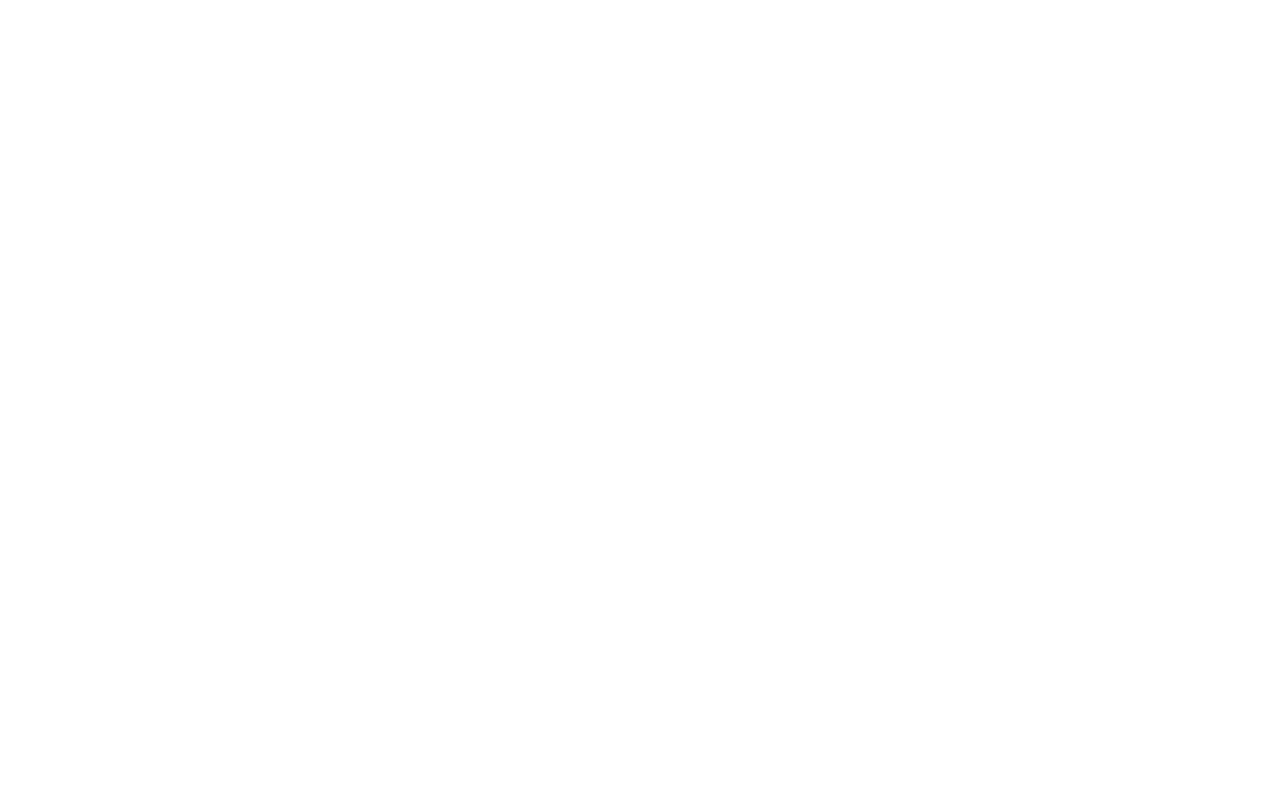
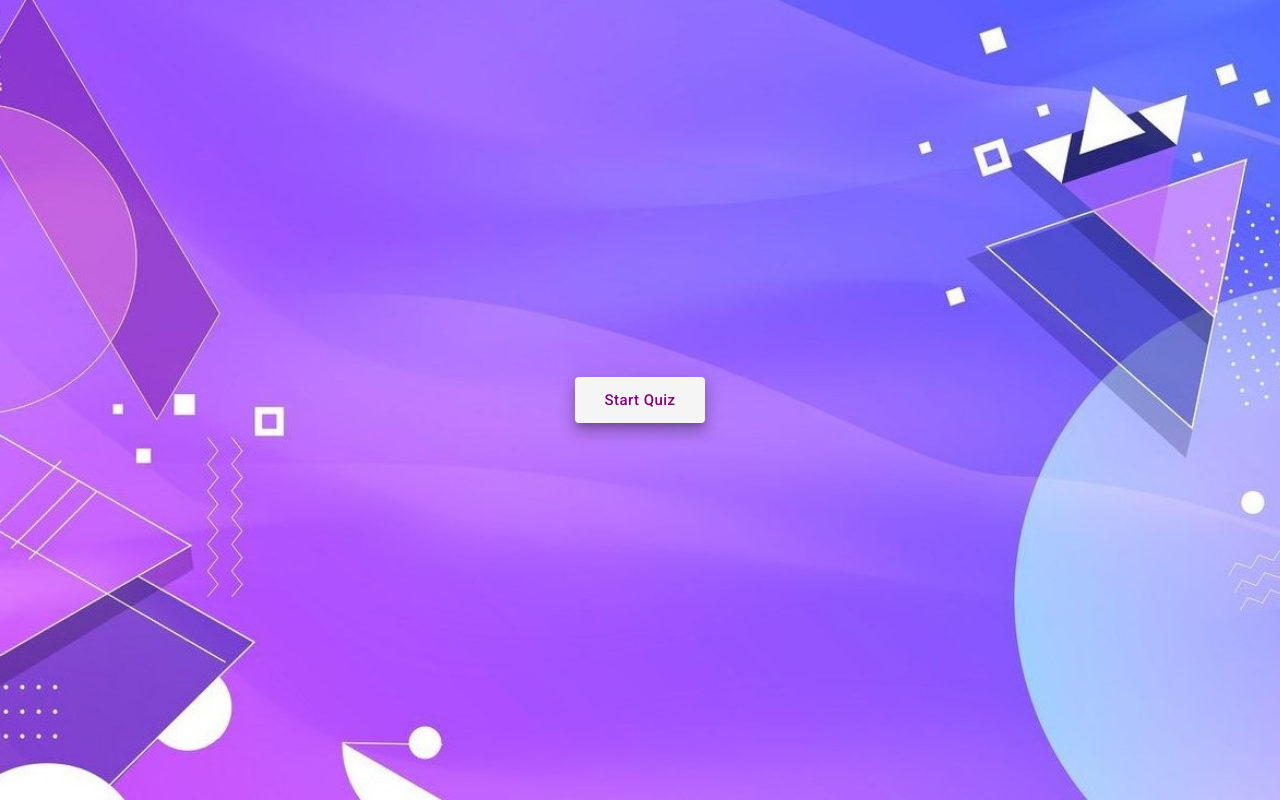
Before and after one commit to Fificode/nimelssa-quiz-app, a React (Vite) app: page /dashboard/quiz/startquiz in a window 1280 px wide. Before the commit this address had no page. Built offline with nearby package versions, Linux system fonts and the light colour scheme.

Commit message:
quiz page redirected

```diff
--- a/src/App.jsx
+++ b/src/App.jsx
@@ -9,12 +9,15 @@ import Quiz from './pages/dashboard/Quiz';
 import DashboardContent from './pages/dashboard/dashboardContent/DashboardContent';
 import Result from './pages/dashboard/Result';
 import Settings from './pages/dashboard/Settings';
-
+import QuizCountdown from './pages/dashboard/quizPage/QuizCountdown';
+import StartQuiz from './pages/dashboard/quizPage/StartQuiz';
 
 
 function App() {
+  // First loading of App
   const [loading, setLoading] = useState(true);
   const [open, setOpen] = React.useState(true);
+  const [hasError, setHasError] = useState(false);
   const toggleDrawer = () => {
     setOpen(!open);
   };
@@ -23,17 +26,41 @@ function App() {
   const timeout = setTimeout(() => {
       setLoading(false);
     }, 2000);
+
 return () => clearTimeout(timeout);
   }, []);
+
+  const handleImageError = () => {
+    setHasError(true);
+  };
+  // Countdown Quiz
+  const [countdown, setCountdown] = useState(5); // Initial countdown value
+  const [showContent, setShowContent] = useState(false);
+
+  const startCountdown = () => {
+    // Update the countdown value every second
+    const countdownInterval = setInterval(() => {
+      setCountdown((prevCountdown) => prevCountdown - 1);
+    }, 1000);
+
+    // Set a timeout to stop the countdown after 5 seconds and display content
+    setTimeout(() => {
+      clearInterval(countdownInterval);
+      setShowContent(true);
+    }, 5000); // 5 seconds
+
+    // Initial button click, disable the button to prevent multiple clicks
+    setCountdown(5);
+  };
 
   return (
     <div className="App">
     {/* Nimelssa Quiz Time on Load */}
-      {loading ? (
-        <div className='flex justify-center items-center min-h-screen bg-gradient-to-t from-white-bg to-light-purple-bg animate-breathe'>
-       <img src='./assets/nimelssaQuizTime.png' alt='Illustration of Quiz Time on Screen' className='w-[250px] h-[350px] mb-[20px] md:w-[300px] md:h-[400px]' />
-       </div>
-      ) : (
+   {loading ? (<div className='flex justify-center items-center min-h-screen bg-gradient-to-t from-white-bg to-light-purple-bg animate-breathe'>
+
+   {!hasError ? (<img src='./assets/nimelssaQuizTime.png' alt='Illustration of Quiz Time on Screen' className='w-[250px] h-[350px] mb-[20px] md:w-[300px] md:h-[400px]'  onError={handleImageError} />
+
+      ) : (<span>Error Loading Image...</span>)} </div>): (
        <Router>
 
          <Routes>
@@ -44,14 +71,17 @@ return () => clearTimeout(timeout);
            </Route>
           <Route path='/dashboard' element={<LayoutsWithDashboard toggleDrawer={toggleDrawer} open={open}/>} >
           <Route path="/dashboard" exact element={<DashboardContent open={open}/>}/>
-          <Route path="/dashboard/quiz" element={<Quiz  open={open} />}/>
+          <Route path="/dashboard/quiz" element={<Quiz  open={open} countdown={countdown} startCountdown={startCountdown} />}/>
           <Route path="/dashboard/result" element={<Result open={open} />}/>
           <Route path="/dashboard/settings" element={<Settings open={open}/>}/>
-     </Route>
-
+          </Route>
+          <Route path='/dashboard/quiz/startquiz' element={<StartQuiz startCountdown={startCountdown} countdown={countdown} />} />
+          <Route path='/dashboard/quiz/startquiz/one' element={<QuizCountdown showContent={showContent} countdown={countdown} />} />
            </Routes>
            </Router>
+
       )}
+
     </div>
   );
 }
--- a/src/pages/dashboard/Quiz.jsx
+++ b/src/pages/dashboard/Quiz.jsx
@@ -1,17 +1,16 @@
 import React from 'react'
+import { Link } from 'react-router-dom';
 import Box from '@mui/material/Box';
 import Container from '@mui/material/Container';
 import Grid from '@mui/material/Grid';
 import { Button, Typography } from '@mui/material';
 
-const Quiz = ({open}) => {
+const Quiz = ({open, startCountdown, countdown}) => {
+
   return (
     <>
    <Box  component="main"
     sx={{
-      // backgroundImage: "url('/assets/quiz-bg-one.jpg')",
-      // backgroundSize: 'cover',
-      // backgroundRepeat: 'no-repeat',
       backgroundColor: (theme) =>
               theme.palette.mode === 'light'
                 ? theme.palette.grey[100]
@@ -28,12 +27,12 @@ const Quiz = ({open}) => {
 
  <Grid item  xs={12}>
  <Box sx={{display: 'flex', flexDirection: 'row', justifyContent: 'center', alignItems: 'center', marginTop: '100px'}}>
-   <Box><Typography sx={{color:"#303030", fontSize:'30px', textAlign:'center', paddingBottom:'15px', fontWeight: 600,}}>Ready to start quiz ?</Typography>
+   <Box><Typography sx={{color:"#303030", fontSize:'30px', textAlign:'center', paddingBottom:'15px', fontWeight: 600,}}>Ready for some quiz ?</Typography>
   <Box sx={{display: 'flex', justifyContent: 'center', alignItems: 'center'}}><img src="/assets/start-quiz-bg.jpg" alt="Quiz background showing kids playing around a Quiz text" style={{width: '250px', height: 'auto', borderRadius: '10px'}} /></Box>
    <Box sx={{display: 'flex', justifyContent: 'center', alignItems:'center', marginTop: '40px'}}>
    <Button sx={{backgroundColor: 'purple', color: '#fff', padding: '10px 20px', textTransform: 'none', fontSize: '15px',  '&:hover': {
           backgroundColor: '#cd9cf2',
-        },}}>Start Quiz</Button>
+        },}}><Link to='/dashboard/quiz/startquiz' target="_blank" rel="noopener noreferrer">Get Started</Link></Button>
    </Box>
     </Box>
 </Box>
--- /dev/null
+++ b/src/pages/dashboard/quizPage/QuizCountdown.jsx
@@ -0,0 +1,25 @@
+import React from 'react'
+import Box from '@mui/material/Box';
+import { Typography } from '@mui/material';
+
+
+const QuizCountdown = ({showContent, countdown}) => {
+
+  return (
+    <Box sx={{display: 'flex', justifyContent: 'center', alignItems:'center', }}>
+    <Box>
+  {showContent && <Typography sx={{fontSize: '35px', color: '#303030'}}>Quiz page</Typography>}
+{countdown > 0 && <Box sx ={{display:'flex', flexDirection:'column', alignItems:'center', justifyContent:'center'}}>
+
+<Box><Typography sx={{fontSize: '35px', color: '#303030'}}>GET READY !</Typography></Box>
+<Box><Typography sx={{fontSize: '30px', color: '#303030'}}>{countdown}</Typography></Box>
+
+ </Box>}
+</Box>
+    </Box>
+  );
+
+
+}
+
+export default QuizCountdown
--- /dev/null
+++ b/src/pages/dashboard/quizPage/StartQuiz.jsx
@@ -0,0 +1,33 @@
+import React from 'react'
+import { Link } from 'react-router-dom';
+import Box from '@mui/material/Box';
+import { Button } from '@mui/material';
+
+
+
+const StartQuiz = ({countdown, startCountdown}) => {
+  return (
+    <>
+        <Box  component="main"
+    sx={{
+      backgroundImage: "url('/assets/quiz-bg-three.jpg')",
+      backgroundRepeat: 'no-repeat',
+      backgroundSize: 'cover',
+      height:'100vh',
+     maxWidth: '100%',
+     display: 'flex',
+     justifyContent: 'center',
+     alignItems:'center',
+                     }}>
+ <Box sx={{display: 'flex', justifyContent: 'center', alignItems:'center',}}>
+   <Button onClick={startCountdown}
+        disabled={countdown !== 5}  sx={{backgroundColor: '#f5f5f5', color: 'purple', padding: '10px 30px', textTransform: 'none', fontSize: '15px', boxShadow: 10 ,  '&:hover': {
+          backgroundColor: '#cd9cf2', color: '#fff'
+        },}}><Link to='/dashboard/quiz/startquiz/one'>Start Quiz</Link></Button>
+   </Box>
+                     </Box>
+    </>
+  )
+}
+
+export default StartQuiz
```
Also changed, not shown: public/assets/quiz-bg-one.jpg (added), public/assets/quiz-bg-three.jpg (added).
